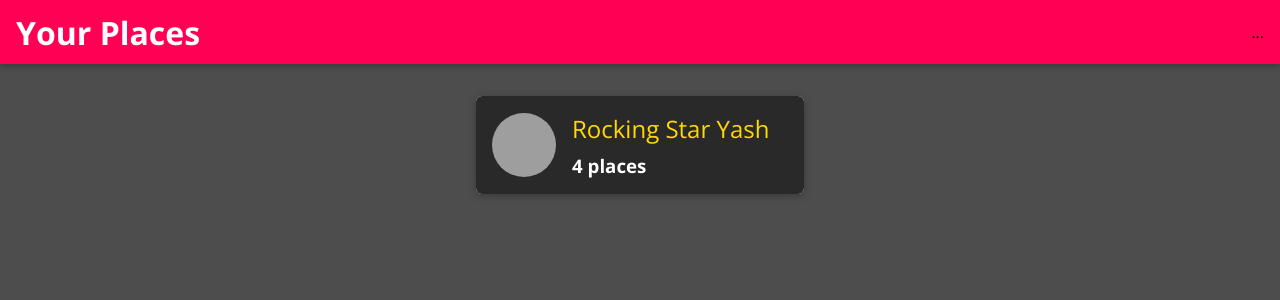
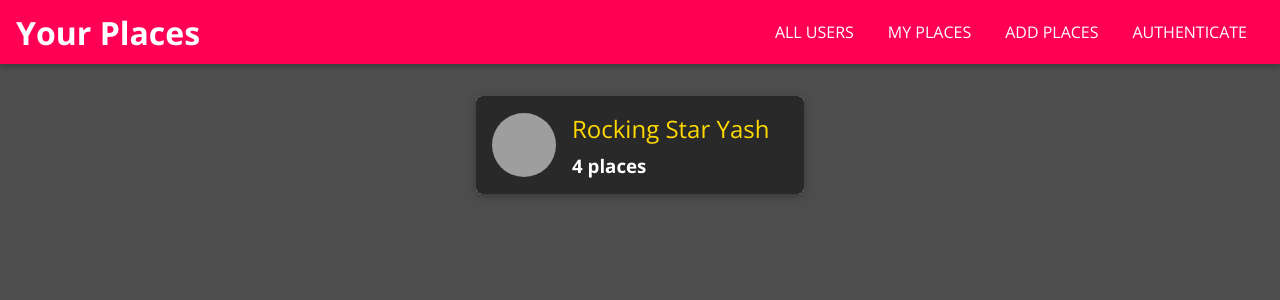
Before and after one commit to Raxile/App, a React (Create React App) app: page / in a window 1280 px wide. Shown: the top 300 px of the page. Built offline with nearby package versions, Linux system fonts and the light colour scheme; grey boxes are pictures that could not be loaded.

Commit message:
vid 50 Sidedrawer

```diff
--- a/package.json
+++ b/package.json
@@ -10,6 +10,7 @@
     "react-dom": "^18.2.0",
     "react-router-dom": "^6.4.1",
     "react-scripts": "5.0.1",
+    "react-transition-group": "^4.4.5",
     "web-vitals": "^2.1.4"
   },
   "scripts": {
--- a/public/index.html
+++ b/public/index.html
@@ -28,6 +28,8 @@
   </head>
   <body>
     <noscript>You need to enable JavaScript to run this app.</noscript>
+    <div id="backdrop-hook"></div>
+    <div id="drawer-hook"></div>
     <div id="root"></div>
     <!--
       This HTML file is a template.
--- a/src/shared/components/Navigation/MainNavigation.js
+++ b/src/shared/components/Navigation/MainNavigation.js
@@ -1,13 +1,36 @@
 import React from 'react'
+import { useState } from 'react';
 import { Link } from 'react-router-dom';
+import Backdrop from '../UIElement/Backdrop';
 import MainHeader from './MainHeader';
 
 import './MainNavigation.css';
+import NavLinks from './NavLinks';
+import SideDrawer from './SideDrawer';
 
 const MainNavigation = (props) => {
+  const [drawerIsOpen,setDrawerIsOpen] = useState(false)
+
+  const openDrawerHandler =()=> {
+    setDrawerIsOpen(true);
+  }
+
+   const closeDrawerHandler = ()=>{
+    setDrawerIsOpen(false);
+   }
   return (
+    <React.Fragment>
+      {drawerIsOpen && <Backdrop onClick={closeDrawerHandler}/>}
+
+      <SideDrawer show={drawerIsOpen} onClick={closeDrawerHandler}>
+      <nav className='main-navigation__drawer-nav'>
+        <NavLinks/>
+      </nav>
+    </SideDrawer>
+
+
     <MainHeader>
-          <button className='main-navigation__menu-btn'>
+          <button className='main-navigation__menu-btn' onClick={openDrawerHandler}>
                <span />
                <span />
                <span />
@@ -15,10 +38,11 @@
           <h1 className='main-navigation__title'>
           <Link to="/">  Your Places </Link>
           </h1>
-          <nav>
-            ...
+          <nav className='main-navigation__header-nav'>
+            <NavLinks />
           </nav>
     </MainHeader>
+    </React.Fragment>
   )
 }
 
--- a/src/shared/components/Navigation/NavLinks.css
+++ b/src/shared/components/Navigation/NavLinks.css
@@ -0,0 +1,66 @@
+.nav-links {
+    list-style: none;
+    margin: 0;
+    padding: 0;
+    width: 100%;
+    height: 100%;
+    display: flex;
+    flex-direction: column;
+    justify-content: center;
+    align-items: center;
+}
+.nav-links li{
+    margin: 1rem;
+}
+.nav-links a{
+    border: 1px solid transparent;
+    color:#292929;
+    text-decoration: none;
+    padding: 0.5rem;
+}
+.nav-links a:hover,
+.nav-links a:active,
+.nav-links a:active{
+    background: #f8df00;
+    border-color: #292929;
+    color: #292929;
+ }
+
+ .nav-links button{
+    cursor: pointer;
+    border: 1px solid #292929;
+    color: #292929;
+    background: transparent;
+    padding: 0.5rem;
+    font: inherit;
+ }
+ .nav-links button:focus{
+    outline: none;
+ }
+ .nav-links button:hover,
+ .nav-links button:active{
+    background: #292929;
+    color: white;
+ }
+ @media (min-width:768px){
+    .nav-links{
+        flex-direction: row;
+    }
+    .nav-links li{
+        margin: 0 0.5rem;
+    }
+    .nav-links a{
+        color: white;
+        text-decoration: none;
+    }
+    .nav-links button {
+        border: 1px solid white;
+        color: white;
+        background: transparent;
+    }
+    .nav-links button:hover,
+    .nav-links button:active {
+        background: #f8df00;
+        color:#292929;
+    }
+ }
--- a/src/shared/components/Navigation/NavLinks.js
+++ b/src/shared/components/Navigation/NavLinks.js
@@ -0,0 +1,29 @@
+import React from 'react'
+import { NavLink} from 'react-router-dom'
+import './NavLinks.css'
+
+const NavLinks = () => {
+  return (
+    <>
+     <ul className='nav-links'>
+      <li>
+       <NavLink to={"/"} >ALL USERS</NavLink>
+     </li>
+       {/* RENDER WHEN LOGED IN */}
+      <li>
+       <NavLink to={"/u1/places"}>MY PLACES</NavLink>
+     </li>
+     {/* RENDER WHEN LOGED IN */}
+      <li>
+       <NavLink to={"/places/new"}>ADD PLACES </NavLink>
+     </li>
+     {/* RENDER WHEN NOT LOGED IN */}
+      <li>
+       <NavLink to={"/auth"}>AUTHENTICATE</NavLink>
+     </li>
+    </ul>
+    </>
+  )
+}
+
+export default NavLinks
--- a/src/shared/components/Navigation/SideDrawer.css
+++ b/src/shared/components/Navigation/SideDrawer.css
@@ -0,0 +1,10 @@
+.side-drawer {
+    position:fixed;
+    left: 0;
+    top: 0;
+    z-index: 100;
+    height:100vh;
+    width: 70%;
+    background: white;
+    box-shadow: 0 2px 8px rgba(0,0,0,0.26);
+}
--- a/src/shared/components/Navigation/SideDrawer.js
+++ b/src/shared/components/Navigation/SideDrawer.js
@@ -0,0 +1,25 @@
+import React from 'react'
+import  ReactDOM  from 'react-dom'
+import {CSSTransition} from 'react-transition-group'
+import './SideDrawer.css'
+
+const SideDrawer = (props) => {
+  const nodeRef = React.useRef(null);
+
+    const content = (
+      <CSSTransition
+      nodeRef={nodeRef}
+      in={props.show}
+      timeout={200}
+      classNames="slide-in-left"
+      mountOnEnter
+      unmountOnExit
+      >
+        <aside className="side-drawer" ref={nodeRef} onClick={props.onClick}>{props.children} </aside>
+      </CSSTransition>
+    );
+    return  ReactDOM.createPortal(content, document.getElementById('drawer-hook'))
+
+}
+
+export default SideDrawer
--- /dev/null
+++ b/src/shared/components/UIElement/Backdrop.css
@@ -0,0 +1,9 @@
+.backdrop{
+    position: fixed;
+    top: 0;
+    left: 0;
+    width: 100%;
+    height: 100vh;
+    background: rgba(0,0,0,0.75);
+    z-index: 10;
+}
--- /dev/null
+++ b/src/shared/components/UIElement/Backdrop.js
@@ -0,0 +1,12 @@
+import React from 'react'
+import  ReactDOM  from 'react-dom'
+import './Backdrop.css'
+
+const Backdrop = (props) => {
+  return ReactDOM.createPortal(
+    <div className='backdrop' onClick={props.onClick}></div>,
+    document.getElementById('backdrop-hook')
+  )
+}
+
+export default Backdrop
```
Also changed, not shown: 1 other file (tests, documents, lock files or other folders).
